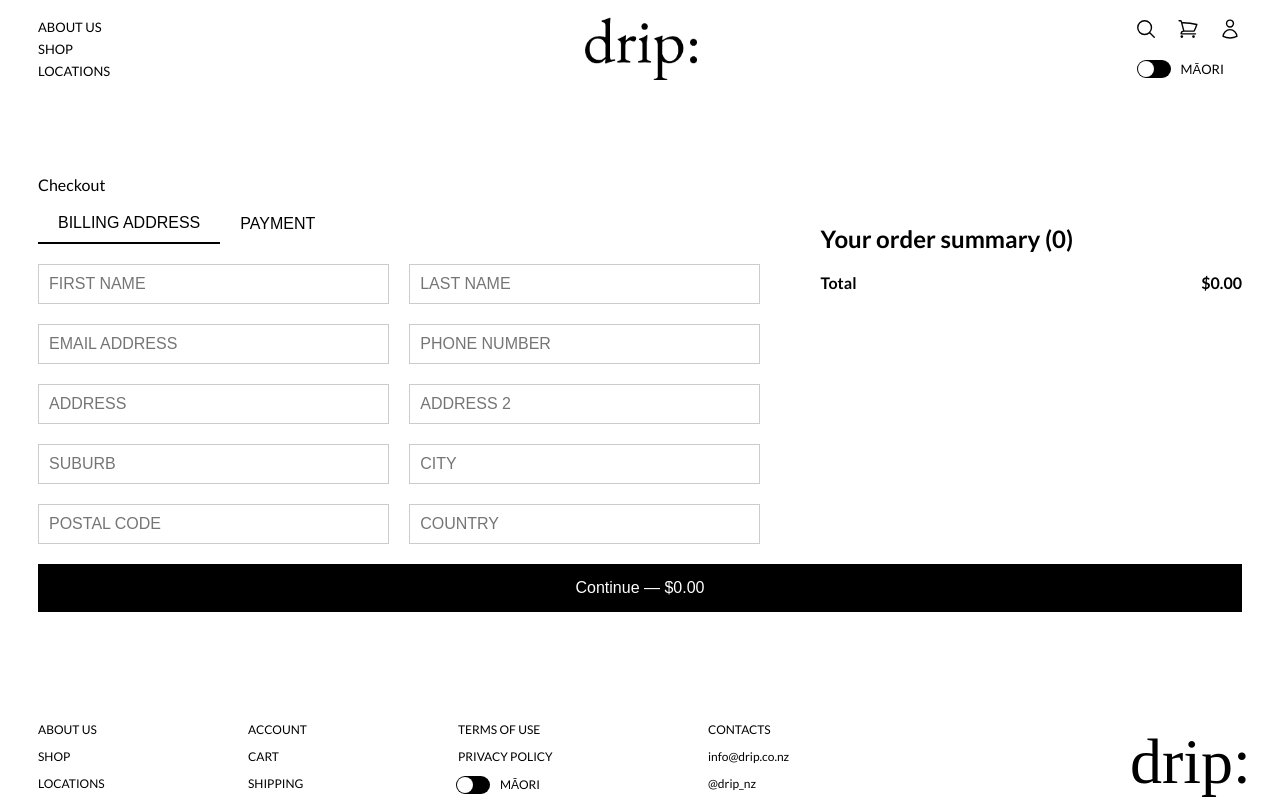
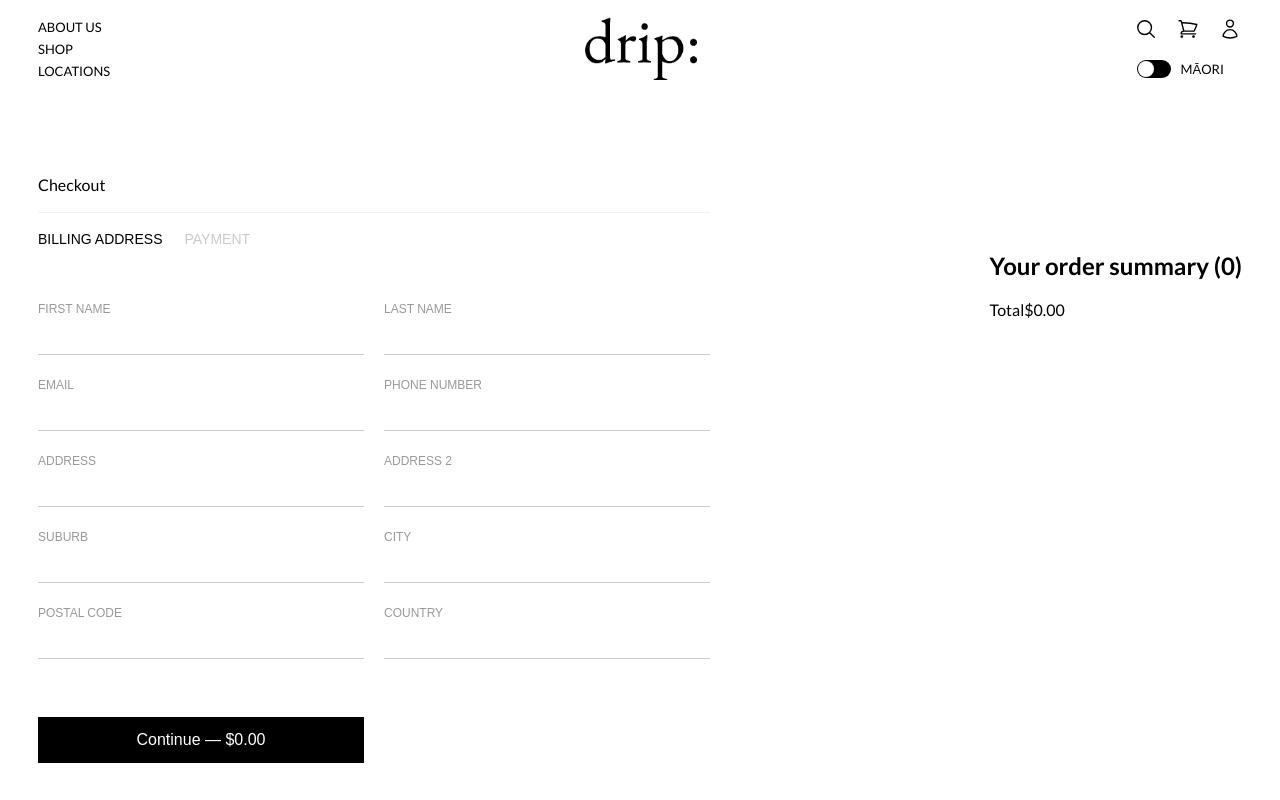
Before and after one commit to james-kwon97/drip, a React (Vite) app: page /checkout in a window 1280 px wide. Shown: the top 800 px of the page. Built offline with nearby package versions, Linux system fonts and the light colour scheme.

Commit message:
Style billing section of checkout page

```diff
--- a/src/components/Checkout/Checkout.css
+++ b/src/components/Checkout/Checkout.css
@@ -1,5 +1,5 @@
 .checkout-page {
-  max-width: 100%;
+  max-width: 1400px;
   margin: 0 38px;
   padding-top: 164px;
 }
@@ -7,6 +7,15 @@
 .checkout-page h1 {
   font-size: 16px;
   font-weight: normal;
+  margin-bottom: 0;
+}
+
+.checkout-line {
+  width: 672px;
+  height: 0;
+  border: none;
+  border-top: 1px solid #f0f0f0;
+  margin: 18px 0;
 }
 
 .checkout-content {
@@ -15,98 +24,89 @@
 }
 
 .checkout-form {
-  width: 60%;
+  width: 672px;
 }
 
 .checkout-tabs {
   display: flex;
-  margin-bottom: 20px;
+  margin-bottom: 40px;
 }
 
 .checkout-tabs button {
   background: none;
   border: none;
-  padding: 10px 20px;
-  font-size: 16px;
+  padding: 0 22px 10px 0;
+  font-size: 14px;
   cursor: pointer;
+  color: #000;
 }
 
-.checkout-tabs button.active {
-  border-bottom: 2px solid black;
+.checkout-tabs button:not(.active) {
+  color: #cacaca;
 }
 
 .billing-form,
 .payment-form {
   display: flex;
   flex-direction: column;
-  gap: 20px;
 }
 
 .form-row {
   display: flex;
-  gap: 20px;
+  justify-content: space-between;
+  margin-bottom: 18px;
 }
 
 .form-row input {
-  flex: 1;
-  padding: 10px;
-  border: 1px solid #ccc;
-  font-size: 16px;
+  width: 326px;
+  height: 47px;
+  padding: 0 0 10px;
+  border: none;
+  border-bottom: 1px solid #ccc;
+  font-size: 12px;
+  color: #000;
 }
 
-.order-summary {
-  width: 35%;
+.form-row input::placeholder {
+  color: #999;
+  font-size: 12px;
+  position: absolute;
+  top: 5px;
+  left: 0;
+  text-transform: uppercase;
 }
 
-.order-items {
-  margin-bottom: 20px;
+.phone-input {
+  display: flex;
+  width: 326px;
 }
 
-.order-item {
-  display: flex;
-  align-items: center;
-  margin-bottom: 20px;
+.phone-input select {
+  width: 80px;
+  margin-right: 10px;
+  border: none;
+  border-bottom: 1px solid #ccc;
+  font-size: 16px;
+  color: #000;
+  background: transparent;
 }
 
-.order-item-image {
-  width: 96px;
-  height: 94px;
-  object-fit: cover;
-  margin-right: 20px;
-}
-
-.order-item-details {
+.phone-input input {
   flex-grow: 1;
-}
-
-.order-item-details h3 {
-  margin: 0;
-  font-size: 16px;
-}
-
-.order-item-details p {
-  margin: 5px 0;
-  font-size: 14px;
-}
-
-.order-item-price {
-  font-weight: bold;
-}
-
-.order-total {
-  display: flex;
-  justify-content: space-between;
-  font-weight: bold;
-  margin-top: 20px;
 }
 
 .continue-button {
   background-color: black;
   color: white;
   border: none;
-  padding: 15px 30px;
+  padding: 14px 20px;
   font-size: 16px;
   cursor: pointer;
-  margin-top: 20px;
-  width: 100%;
+  margin-top: 40px;
+  width: 326px;
 }
+
+.order-item-image {
+  width: 96px;
+  height: 94px;
+}
--- a/src/components/Checkout/Checkout.tsx
+++ b/src/components/Checkout/Checkout.tsx
@@ -22,6 +22,7 @@ function Checkout({ isEnglish }: CheckoutProps) {
   return (
     <div className="checkout-page">
       <h1>{isEnglish ? 'Whakaotinga' : 'Checkout'}</h1>
+      <hr className="checkout-line" />
       <div className="checkout-content">
         <div className="checkout-form">
           <div className="checkout-tabs">
@@ -53,7 +54,7 @@ function Checkout({ isEnglish }: CheckoutProps) {
               <div className="form-row">
                 <input
                   type="email"
-                  placeholder={isEnglish ? 'ĪMĒRA' : 'EMAIL ADDRESS'}
+                  placeholder={isEnglish ? 'ĪMĒRA' : 'EMAIL'}
                 />
                 <input
                   type="tel"
```
